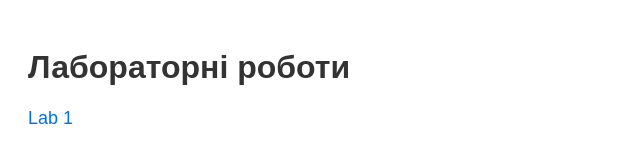
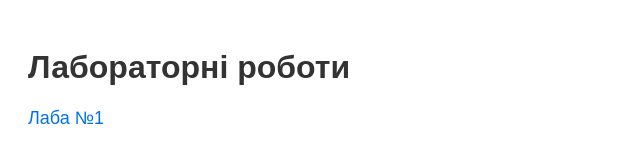
Before and after one commit to Biocideee/Front-end, a plain HTML site: page docs/index.html in a window 1280 px wide. Shown: the full height of the page, 0-640 px from the left. Drawn offline with Linux system fonts and the light colour scheme.

Commit message:
Update index.html

```diff
--- a/docs/index.html
+++ b/docs/index.html
@@ -15,7 +15,7 @@
 <body>
   <h1>Лабораторні роботи</h1>
   <ul>
-    <li><a href="Lab1/">Lab 1</a></li>
+    <li><a href="Lab1/">Лаба №1</a></li>
   </ul>
 </body>
 </html>
```
